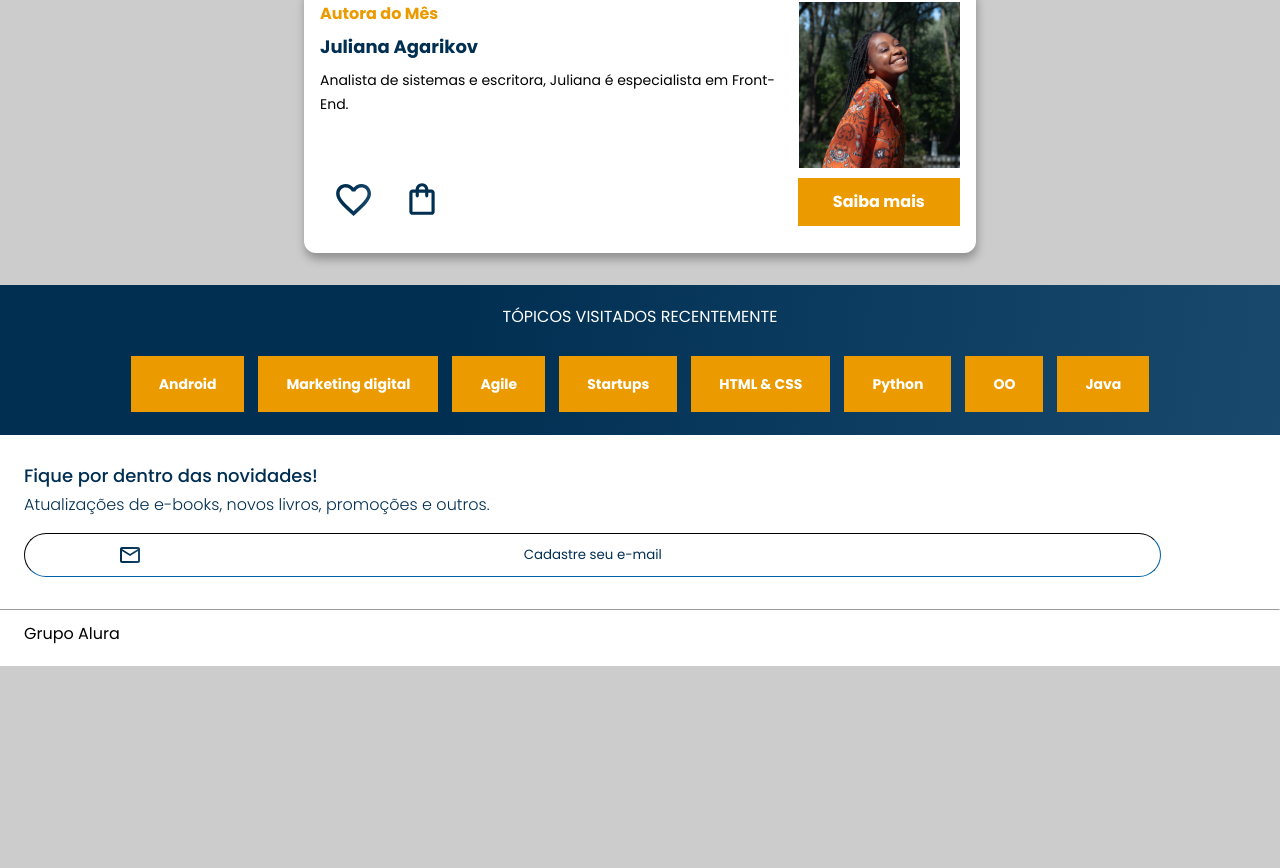
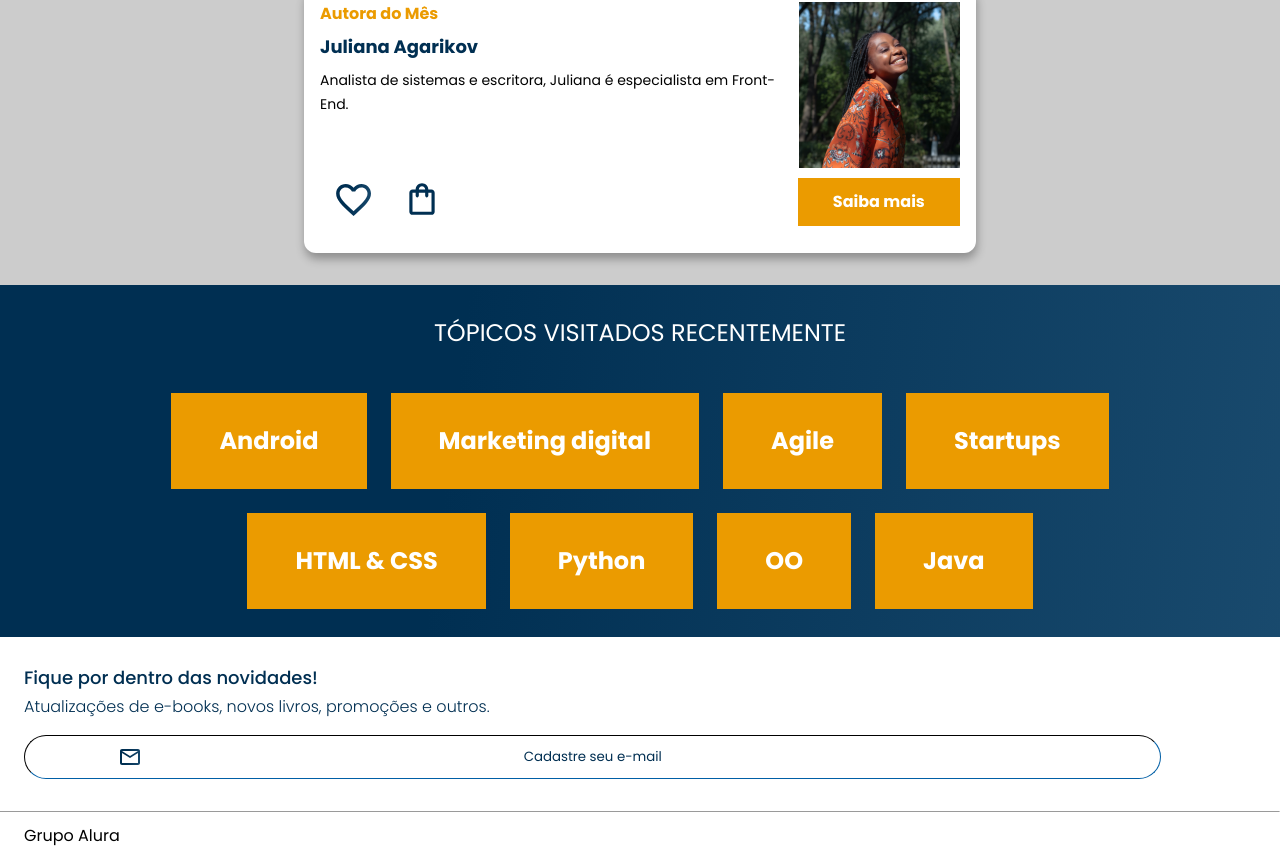
Before and after one commit to FilipeConde/aluraBooks-vue, a Vue app: page / in a window 1280 px wide. Shown: the part 1637-2505 px from the top of the page. Before the commit the page ends 2303 px from the top, so only its background shows below. Built offline with nearby package versions, Linux system fonts and the light colour scheme.

Commit message:
feat: adjusts recent topics section for tablet viewport.

```diff
--- a/src/components/RecentTopics.vue
+++ b/src/components/RecentTopics.vue
@@ -2,7 +2,7 @@
   <div class="recent-topics__container">
     <h2 class="recent-topics__title">TÓPICOS VISITADOS RECENTEMENTE</h2>
     <ul class="recent-topics__list">
-      <li class="recent-topics__item" v-for="item in dataArr">{{item}}</li>
+      <li class="recent-topics__item" v-for="item in dataArr">{{ item }}</li>
     </ul>
   </div>
 </template>
@@ -25,10 +25,10 @@ export default {
 
 <style scoped>
 .recent-topics__container {
-text-align: center;
-font-family: var(--main-font);
-color: var(--branco-fundo);
-background: var(--azul-degrade);
+  text-align: center;
+  font-family: var(--main-font);
+  color: var(--branco-fundo);
+  background: var(--azul-degrade);
 }
 
 .recent-topics__title {
@@ -52,4 +52,15 @@ background: var(--azul-degrade);
   margin: .5em;
 }
 
+@media screen and (min-width: 1024px) {
+
+  .recent-topics__title,
+  .recent-topics__item {
+    font-size: 24px;
+  }
+
+  .recent-topics__list {
+    margin: 0 2em;
+  }
+}
 </style>
```
